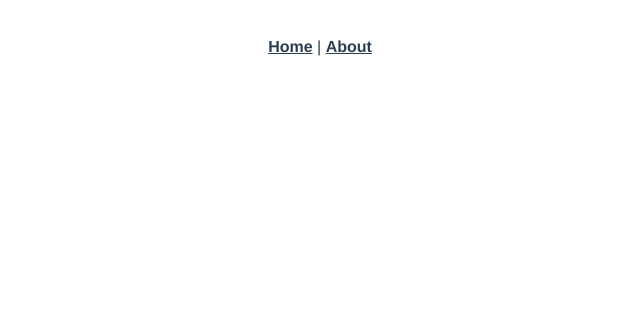
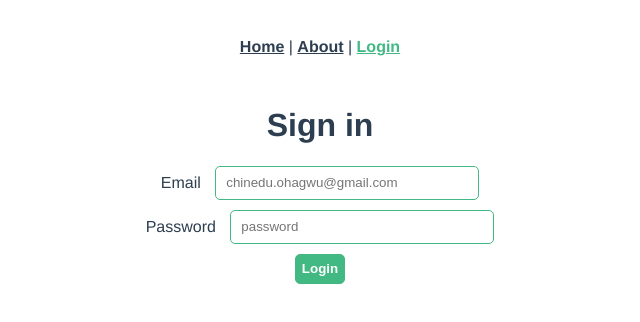
Before and after one commit to chinedu16/auth-vuex, a Vue app: page /login in a window 1280 px wide. Shown: the top 322 px of the page, without its empty margins (320-960 px from the left). Built offline with nearby package versions, Linux system fonts and the light colour scheme.

Commit message:
route and view for login

```diff
--- a/src/App.vue
+++ b/src/App.vue
@@ -2,7 +2,8 @@
   <div id="app">
     <div id="nav">
       <router-link to="/">Home</router-link> |
-      <router-link to="/about">About</router-link>
+      <router-link to="/about">About</router-link> |
+      <router-link to="/login">Login</router-link>
     </div>
     <router-view/>
   </div>
@@ -26,4 +27,23 @@
     }
   }
 }
+
+input {
+  height: 30px;
+  width: 250px;
+  border-radius: 5px;
+  padding-left: 10px;
+  border: 1px solid #42b983;
+  margin-left: 10px;
+}
+
+button {
+  height: 30px;
+  width: auto;
+  color: white;
+  font-weight: 900;
+  border-radius: 5px;
+  background: #42b983;
+  border: 1px solid #42b983;
+}
 </style>
--- a/src/router.js
+++ b/src/router.js
@@ -1,6 +1,7 @@
 import Vue from 'vue'
 import Router from 'vue-router'
 import Home from './views/Home.vue'
+import Login from './views/Login.vue'
 
 Vue.use(Router)
 
@@ -20,6 +21,11 @@ export default new Router({
       // this generates a separate chunk (about.[hash].js) for this route
       // which is lazy-loaded when the route is visited.
       component: () => import(/* webpackChunkName: "about" */ './views/About.vue')
+    },
+    {
+      path: '/login',
+      name: 'login',
+      component: Login
     }
   ]
 })
--- /dev/null
+++ b/src/views/Login.vue
@@ -0,0 +1,27 @@
+<template>
+  <div class="login">
+    <h1>Sign in</h1>
+
+    <div class="form">
+      <div class="form-control">
+        <label for="">Email  </label>
+        <input required type="email" placeholder="chinedu.ohagwu@gmail.com">
+      </div>
+      <div class="form-control">
+        <label for="">Password  </label>
+        <input required type="password" placeholder="password">
+      </div>
+      <div class="form-control">
+        <button type="submit"> Login</button>
+      </div>
+
+
+    </div>
+  </div>
+</template>
+
+<style>
+.form-control {
+  margin-top: 10px;
+}
+</style>
```
